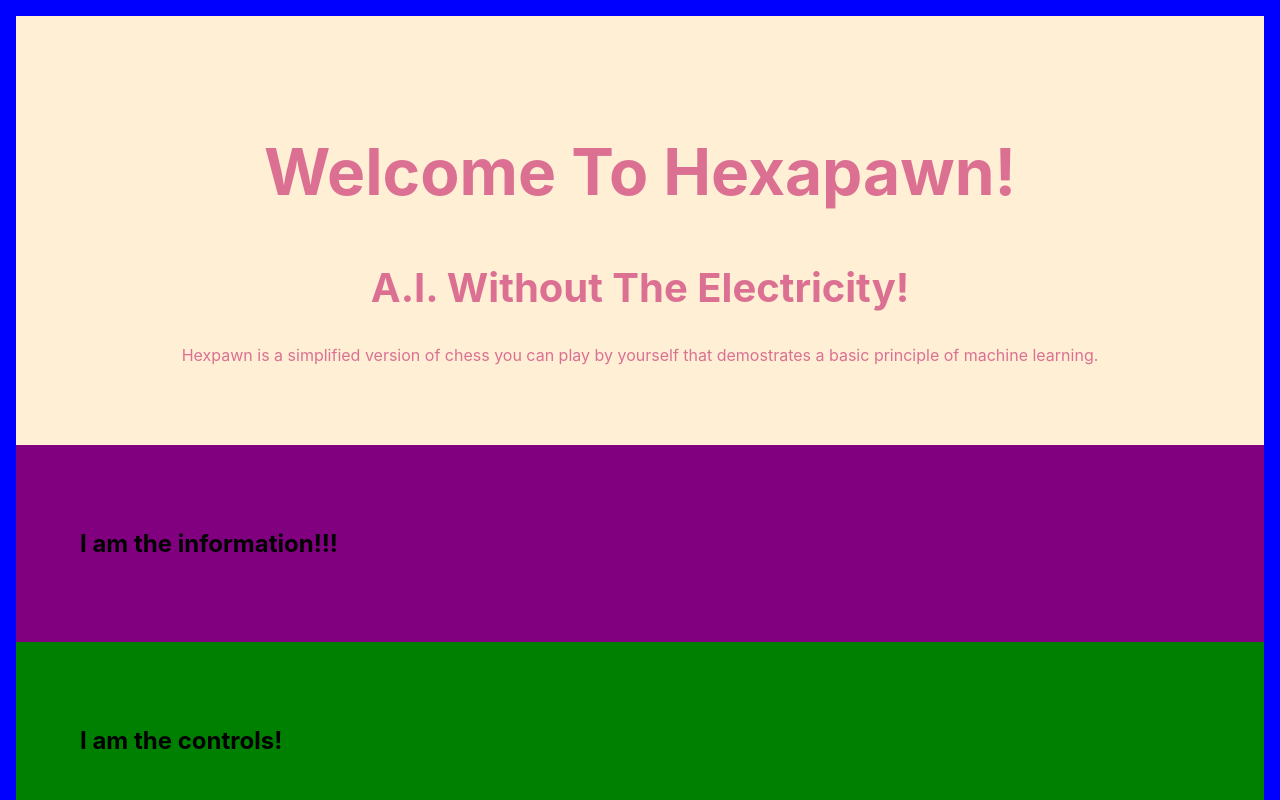
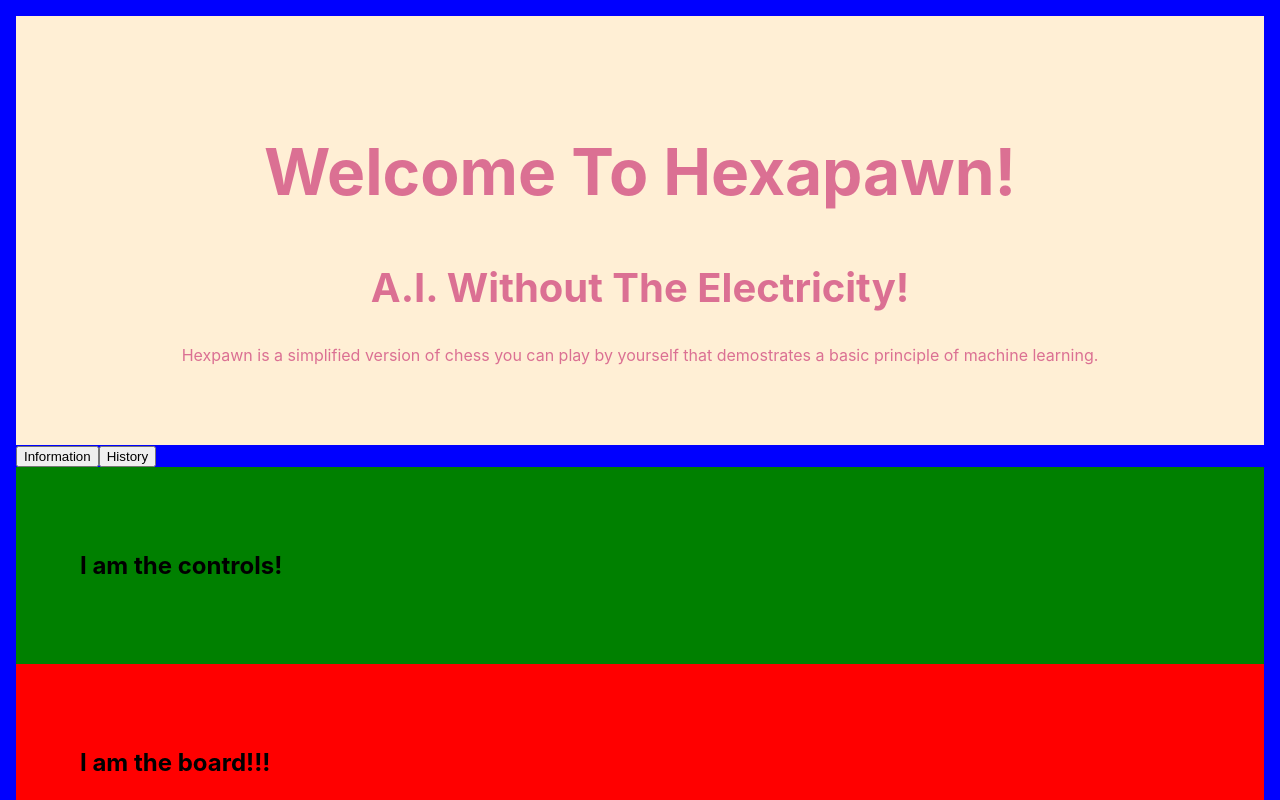
Before and after one commit to Emurtzle/Hexapawn, a React (Create React App) app: page / in a window 1280 px wide. Shown: the top 800 px of the page. Built offline with nearby package versions, Linux system fonts and the light colour scheme.

Commit message:
added toggles to two sections

```diff
--- a/src/components/index/Index.js
+++ b/src/components/index/Index.js
@@ -49,18 +49,40 @@ const HistorySection = styled.section`
     background: yellow;
 `
 
+const BasicButton = styled.button`
+    type: button;
+`
+
 class Index extends Component {
     constructor(props) {
         super(props)
 
         this.state = {
-
+            infoToggle: false,
+            histToggle: false
         }
     }
 
+    openInfoSection = () => {
+        this.setState({infoToggle: true})
+    }
+
+    closeInfoSection = () => {
+        this.setState({infoToggle: false})
+    }
+
+    openHistSection = () => {
+        this.setState({histToggle: true})
+    }
+
+    closeHistSection = () => {
+        this.setState({histToggle: false})
+    }
+
+
     render () {
         // const {} = this.props
-        // const {} = this.state
+        const { infoToggle, histToggle } = this.state
 
         return (
             <Body>
@@ -79,9 +101,44 @@ class Index extends Component {
                     </SubText>
                 </TitleSection>
 
-                <InformationSection>
-                    <h1>I am the information!!!</h1>
-                </InformationSection>
+                {!infoToggle && (
+                    <BasicButton
+                        onClick={this.openInfoSection}
+                    >
+                        Information
+                    </BasicButton>
+                )}
+
+                {infoToggle && (
+                    <InformationSection>
+                        <BasicButton
+                            onClick={this.closeInfoSection}
+                        >
+                            Close Information
+                        </BasicButton>
+                        <h1>I am the information!!!</h1>
+                    </InformationSection>
+                )}
+
+                {!histToggle && (
+                    <BasicButton
+                        onClick={this.openHistSection}
+                    >
+                        History
+                    </BasicButton>
+                )}
+
+                {histToggle && (
+                    <HistorySection>
+                        <BasicButton
+                            onClick={this.closeHistSection}
+                        >
+                            Close History
+                        </BasicButton>
+                        <h1>I am the history!!!</h1>
+                    </HistorySection>
+                )}
+
 
                 <ControlSection>
                     <h1>I am the controls!</h1>
@@ -91,9 +148,7 @@ class Index extends Component {
                     <h1>I am the board!!!</h1>
                 </BoardSection>
 
-                <HistorySection>
-                    <h1>I am the history!!!</h1>
-                </HistorySection>
+
 
             </Body>
         )
```
